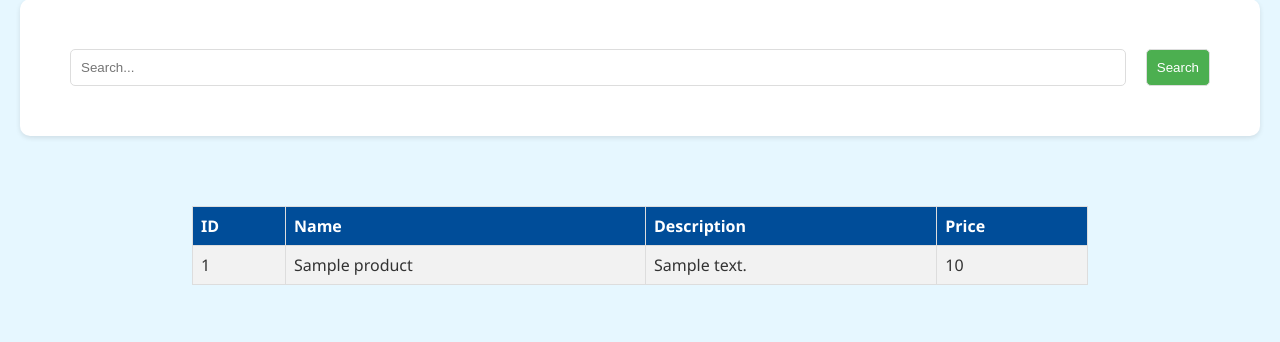
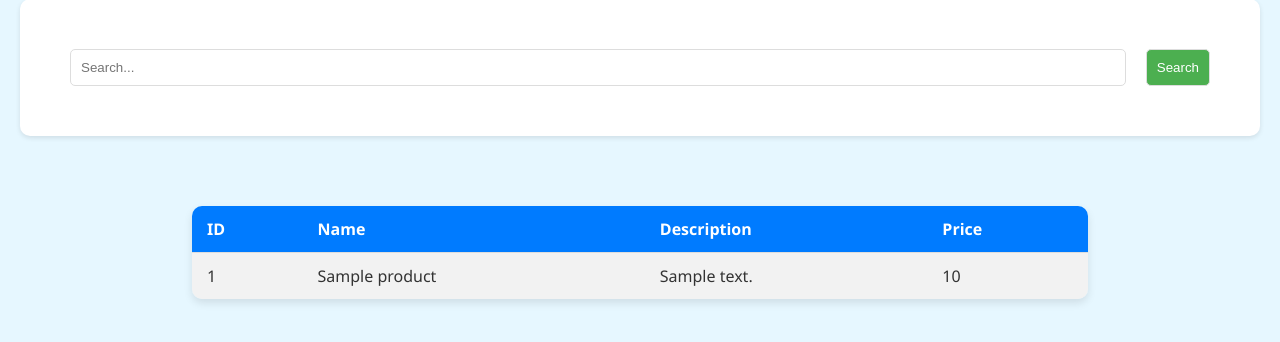
Before and after one commit to krupalmpatel22/detecting-data-leaks-using-sql-injection, a Flask app: page /home in a window 1280 px wide. Shown: the part 142-484 px from the top of the page. Run offline with Flask 3, Linux system fonts and the light colour scheme; the visitor is signed in with stand-in values (Sample User, id 1); tables that the repository leaves empty or names only in its code hold one stand-in row (values such as "Sample post"); some libraries are stand-ins or nearby versions.

Commit message:
Improving the table

```diff
--- a/app/templates/home.html
+++ b/app/templates/home.html
@@ -101,32 +101,45 @@
   .search-box button:hover {
     background-color: #45a049;
   }
-.result-container {
-    display: flex;
-    justify-content: center;
-    width: 100%;
-  }
-
-  .result-container table {
-    width: 70%; /* Set table width to 70% of its container */
+.result-container table {
+    width: 70%;
     margin-left: auto;
     margin-right: auto;
-    border-collapse: collapse;
+    border-collapse: separate; /* Allow rounded corners */
+    border-spacing: 0; /* Remove space between cells */
+    border-radius: 10px;
+    overflow: hidden; /* Ensure the rounded corners are visible */
+    box-shadow: 0 4px 8px rgba(0, 0, 0, 0.1); /* Subtle shadow */
   }
 
   th, td {
-    border: 1px solid #ddd; /* Light grey border */
-    text-align: left; /* Align text to the left */
-    padding: 8px; /* Add some padding */
+    border-bottom: 1px solid #ddd; /* Only horizontal borders */
+    text-align: left;
+    padding: 12px 15px; /* Increased padding for better spacing */
   }
 
   th {
-    background-color: #004d99; /* Header background color */
-    color: white; /* Header text color */
+    background-color: #007bff; /* Brighter color for header */
+    color: white;
+    font-size: 16px; /* Slightly larger text in headers */
+    font-weight: bold; /* Bold font for headers */
+  }
+
+  tr {
+    transition: background-color 0.3s ease; /* Smooth transition for hover effect */
   }
 
   tr:nth-child(even) {
-    background-color: #f2f2f2; /* Zebra striping for rows */
+    background-color: #f2f2f2; /* Zebra striping for rows, unchanged */
+  }
+
+  tr:hover {
+    background-color: #d1e7ff; /* Light blue background on hover */
+  }
+
+  /* Ensure the last row's border is visible */
+  tr:last-child td {
+    border-bottom: none;
   }
   .popup {
     display: none; /* Hidden by default */
```
